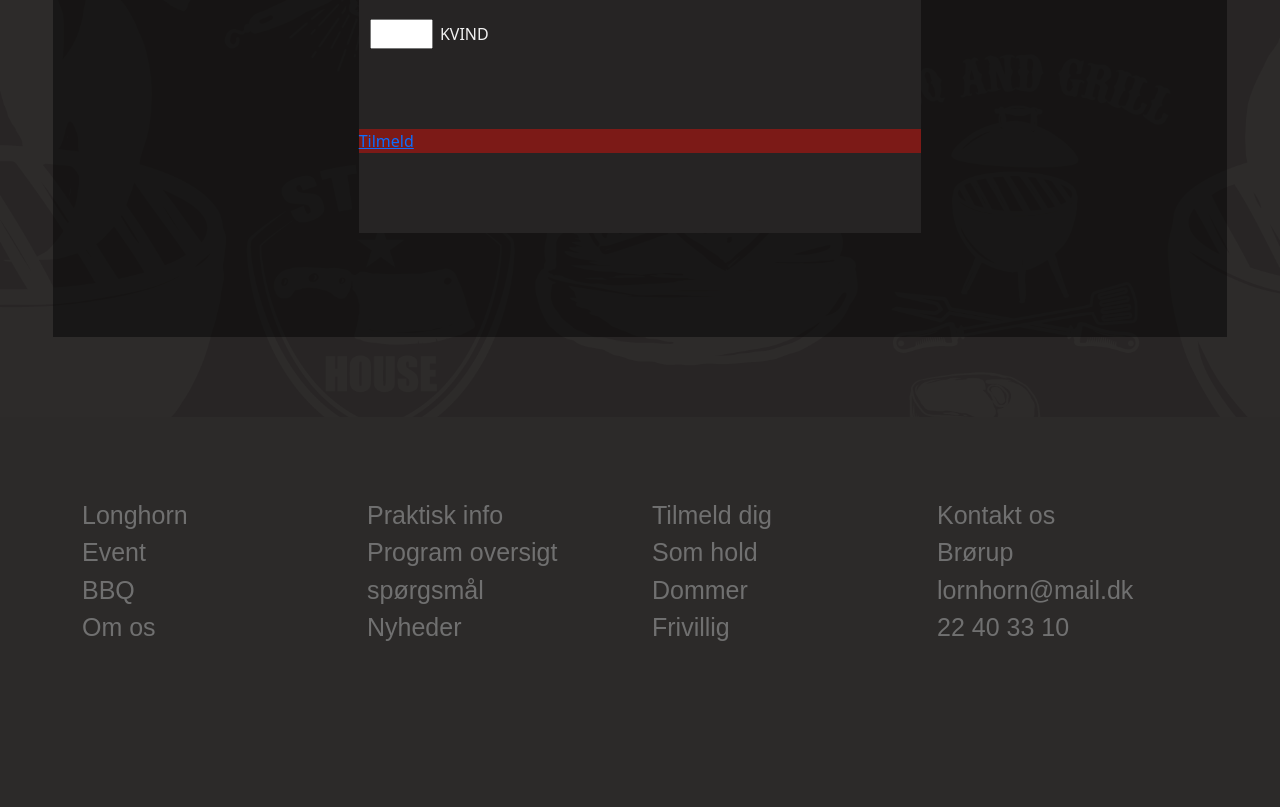
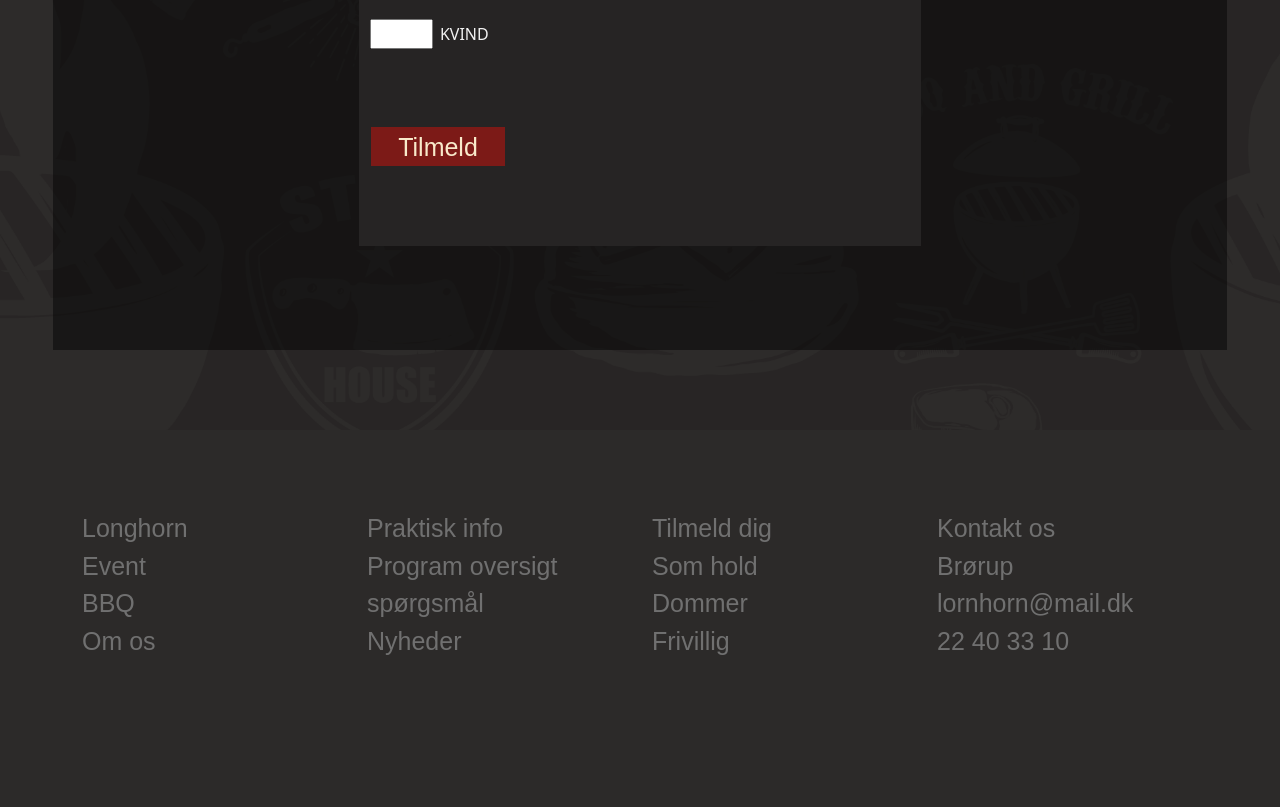
Before and after one commit to dream2x4/BBQ-DM-2023, a plain HTML site: page Tilmelding_DM_amerikansk _BBQ.html in a window 1280 px wide. Shown: the part 1920-2727 px from the top of the page. Drawn offline with nearby package versions, Linux system fonts and the light colour scheme; a web font is replaced by a local one.

Commit message:
new content

```diff
--- a/Tilmelding_DM_amerikansk _BBQ.html
+++ b/Tilmelding_DM_amerikansk _BBQ.html
@@ -110,7 +110,7 @@ for (i = 0; i < coll.length; i++) {
 </script>
 <!--Collapsibles end-->
 
-<!-- tilmelsing box -->
+<!-- tilmelding box -->
 
 <div class="tilmeldingbox0">
     <div class="col-6 tilmeldingbox">
@@ -148,7 +148,9 @@ for (i = 0; i < coll.length; i++) {
             </form>
     </div>
         <div class="space"></div>
-      <div class="col red_box"> <a href="#">Tilmeld</a></div>
+      <div class="red_box">
+        <a class="sign_up_btn" href="#">Tilmeld</a>
+      </div>
 
 
 
--- a/css/style.scss
+++ b/css/style.scss
@@ -558,8 +558,20 @@ body {
 }
 
 .red_box{
+    padding-left: 12px;
+}
+
+.sign_up_btn{
+    @include style_text;
+    color: $teriary-color;
+    text-decoration: none;
     background-color: $primary-color;
-    color: $septenary-color;
+    font-size: 25px;
+    padding: 1% 5% 1% 5%;
+
+    &:hover{
+        color: $teriary-color;
+    }
 }
 
 .iner_tilmeldingbox{
```
Also changed, not shown: css/style.css, 1 other file.
